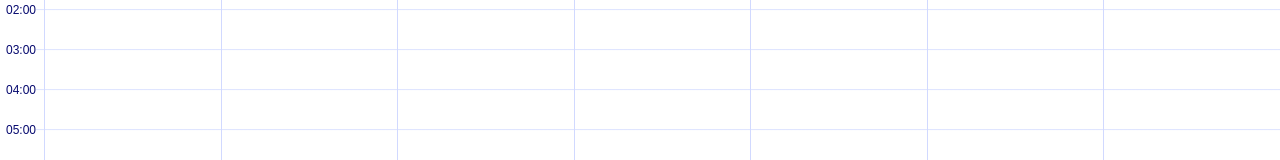
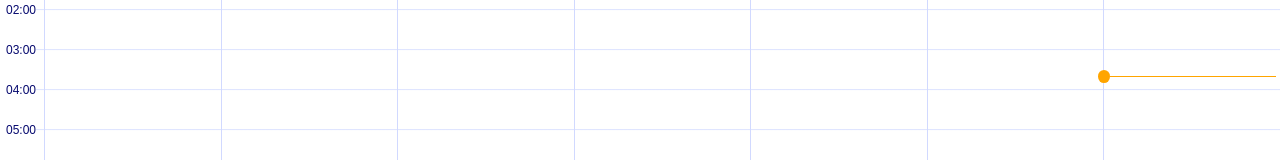
Before and after one commit to luis-keny/angular-calendar, an Angular app: page /calendar/week/2024/10/12 in a window 1280 px wide. Shown: the part 208-368 px from the top of the page. Built offline with nearby package versions, Linux system fonts and the light colour scheme.

Commit message:
feat(calendar): add current time indicator line in day and week views

```diff
--- a/src/app/feature/day-container/day-container.component.html
+++ b/src/app/feature/day-container/day-container.component.html
@@ -18,7 +18,12 @@
         <div class="event">
             <!-- (click)="modalOpen()" -->
             <div class="event__content">
-                <app-event-custom [heightPerHours]="2.5" [unitOfMeasure]="'rem'" [tasks]="taskCurrentDate"></app-event-custom>
+                <app-event-custom
+                    [heightPerHours]="2.5"
+                    [unitOfMeasure]="'rem'"
+                    [tasks]="taskCurrentDate"
+                    [dateSelected]="customDate"
+                ></app-event-custom>
             </div>
         </div>
     </div>
--- a/src/app/feature/week-container/week-container.component.html
+++ b/src/app/feature/week-container/week-container.component.html
@@ -23,7 +23,12 @@
             <div class="week__content">
                 @for (customDate of customDates; track $index) {
                     <div class="event__content">
-                        <app-event-custom [heightPerHours]="2.5" [unitOfMeasure]="'rem'" [tasks]="filterTasks(customDate)"></app-event-custom>
+                        <app-event-custom
+                            [heightPerHours]="2.5"
+                            [unitOfMeasure]="'rem'"
+                            [tasks]="filterTasks(customDate)"
+                            [dateSelected]="customDate"
+                        ></app-event-custom>
                     </div>
                 }
             </div>
--- a/src/app/shared/components/event-custom/event-custom.component.css
+++ b/src/app/shared/components/event-custom/event-custom.component.css
@@ -2,6 +2,31 @@
     position: relative;
     height: 100%;
     width: 98%;
+}
+
+.moment {
+    position: absolute;
+    display: flex;
+    align-items: center;
+    width: calc(100% + 0.4rem);
+    left: -0.4rem;
+}
+
+.moment__circle {
+    height: 0.8rem;
+    width: 0.8rem;
+    background-color: orange;
+    border-radius: 50%;
+    -webkit-border-radius: 50%;
+    -moz-border-radius: 50%;
+    -ms-border-radius: 50%;
+    -o-border-radius: 50%;
+}
+
+.moment__line {
+    height: 0.1rem;
+    width: 100%;
+    background-color: orange;
 }
 
 .event {
--- a/src/app/shared/components/event-custom/event-custom.component.html
+++ b/src/app/shared/components/event-custom/event-custom.component.html
@@ -1,6 +1,12 @@
 <div class="content__event">
+    <div class="moment"
+        [style]="'top: ' + getTopOfCurrentMoment() + ';' + (isEqualDate(dateSelected, currentMoment) ? '':'display: none;')">
+        <div class="moment__circle"></div>
+        <div class="moment__line"></div>
+    </div>
     @for (task of tasks; track $index) {
-        <div class="event" [style]="'top:'+task.top + '; background-color: ' + (task.color ?? 'var(--color-900)')">
+        <div class="event"
+            [style]="'top:'+task.top + '; background-color: ' + (task.color ?? 'var(--color-900)') + (isLessThatCurrent(task) ? '; opacity:0.5;' : '')">
             <div class="event__task" [style]="'height: calc('+task.height+' - 2px)'">
                 <span class="event__task--name">{{ task.title }}</span>
                 <span class="event__task--time">{{ task.startTime }} - {{ task.endTime }}</span>
--- a/src/app/shared/components/event-custom/event-custom.component.ts
+++ b/src/app/shared/components/event-custom/event-custom.component.ts
@@ -9,12 +9,20 @@ import { Task } from '../../../core/index-model';
   standalone: true,
   imports: [FormsModule]
 })
-export class EventCustomComponent implements OnChanges {
+export class EventCustomComponent implements OnInit, OnChanges {
   @Input({ required: true }) heightPerHours!: number;
   @Input({ required: true }) unitOfMeasure!: string;
   @Input({ required: true }) tasks: Task[] = []
+  @Input({ required: true }) dateSelected!: Date;
+  currentMoment: Date = new Date();
 
   constructor() { }
+
+  ngOnInit(): void {
+    setInterval(() => {
+      this.currentMoment = new Date();
+    }, 60 * 1000);
+  }
 
   ngOnChanges(): void {
     this.tasks.map(task => {
@@ -44,4 +52,38 @@ export class EventCustomComponent implements OnChanges {
 
     return { top, height };
   }
+
+  public getTopOfCurrentMoment(): string {
+    let hour = this.currentMoment.getHours();
+    let minute = this.currentMoment.getMinutes();
+
+    const oneHour = this.heightPerHours;
+    const top = (oneHour*hour + oneHour*(minute/60));
+
+    return top + this.unitOfMeasure;
+  }
+
+  public isEqualDate(day1: Date, day2: Date): boolean {
+    const isEqualYear = day1.getFullYear() == day2.getFullYear();
+    const isEqualMonth = day1.getMonth() == day2.getMonth();
+    const isEqualDay = day1.getDate() == day2.getDate();
+
+    return isEqualDay && isEqualMonth && isEqualYear;
+  }
+
+  public isLessThatCurrent(task: Task) {
+    const isLessYear = task.date.getFullYear() < this.currentMoment.getFullYear();
+    const isLessMonth = task.date.getMonth() < this.currentMoment.getMonth();
+    const isLessDay = task.date.getDate() < this.currentMoment.getDate();
+
+    const startTimeParts = task.startTime.split(':');
+
+    let startHour = parseInt(startTimeParts[0])
+    let startMinute = parseInt(startTimeParts[1])
+
+    const isLessHour = startHour < this.currentMoment.getHours();
+    const isLessMinute = startMinute < this.currentMoment.getMinutes();
+
+    return isLessDay || isLessMonth || isLessYear || (isLessHour && isLessMinute);
+  }
 }
```
